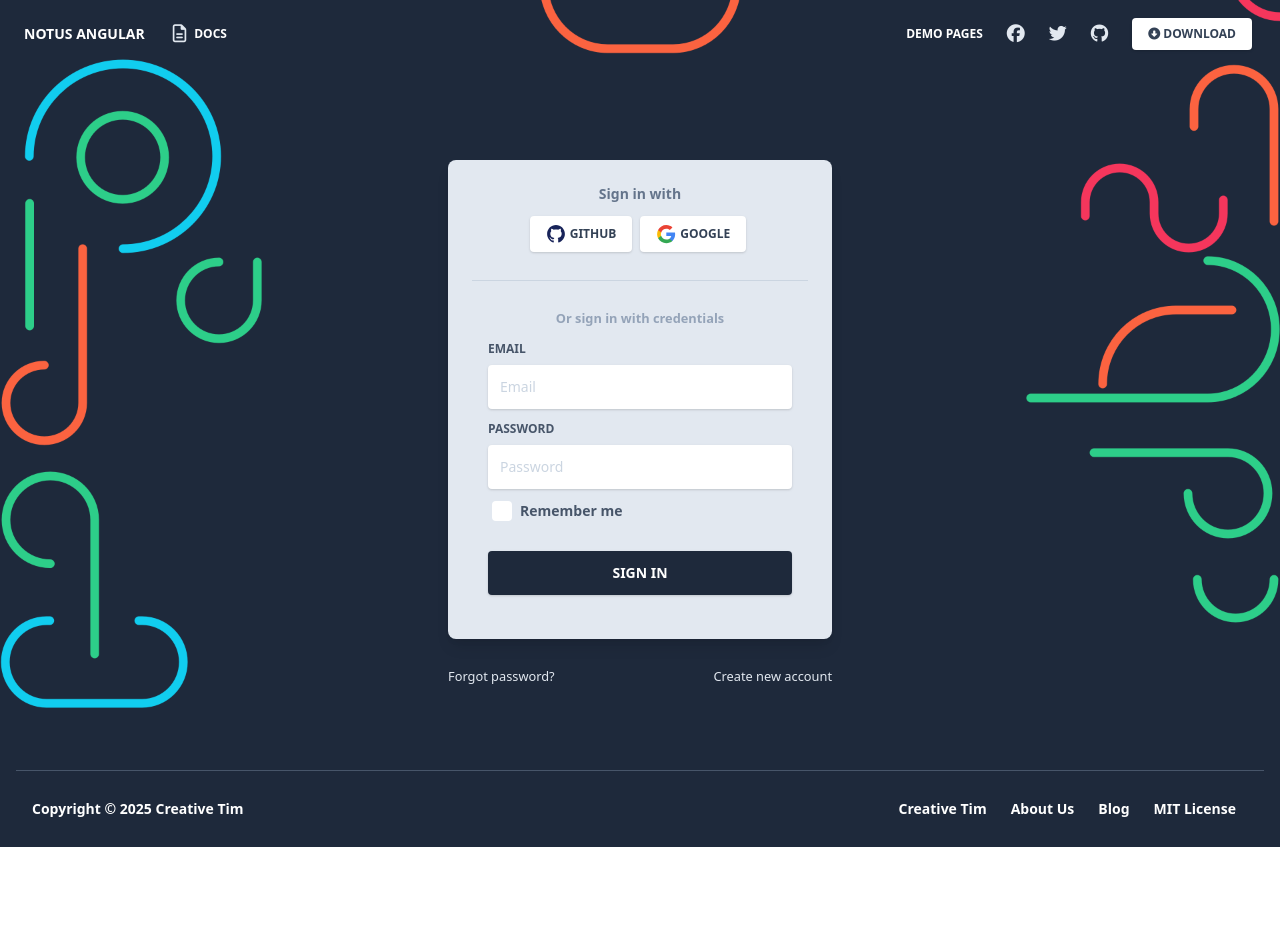
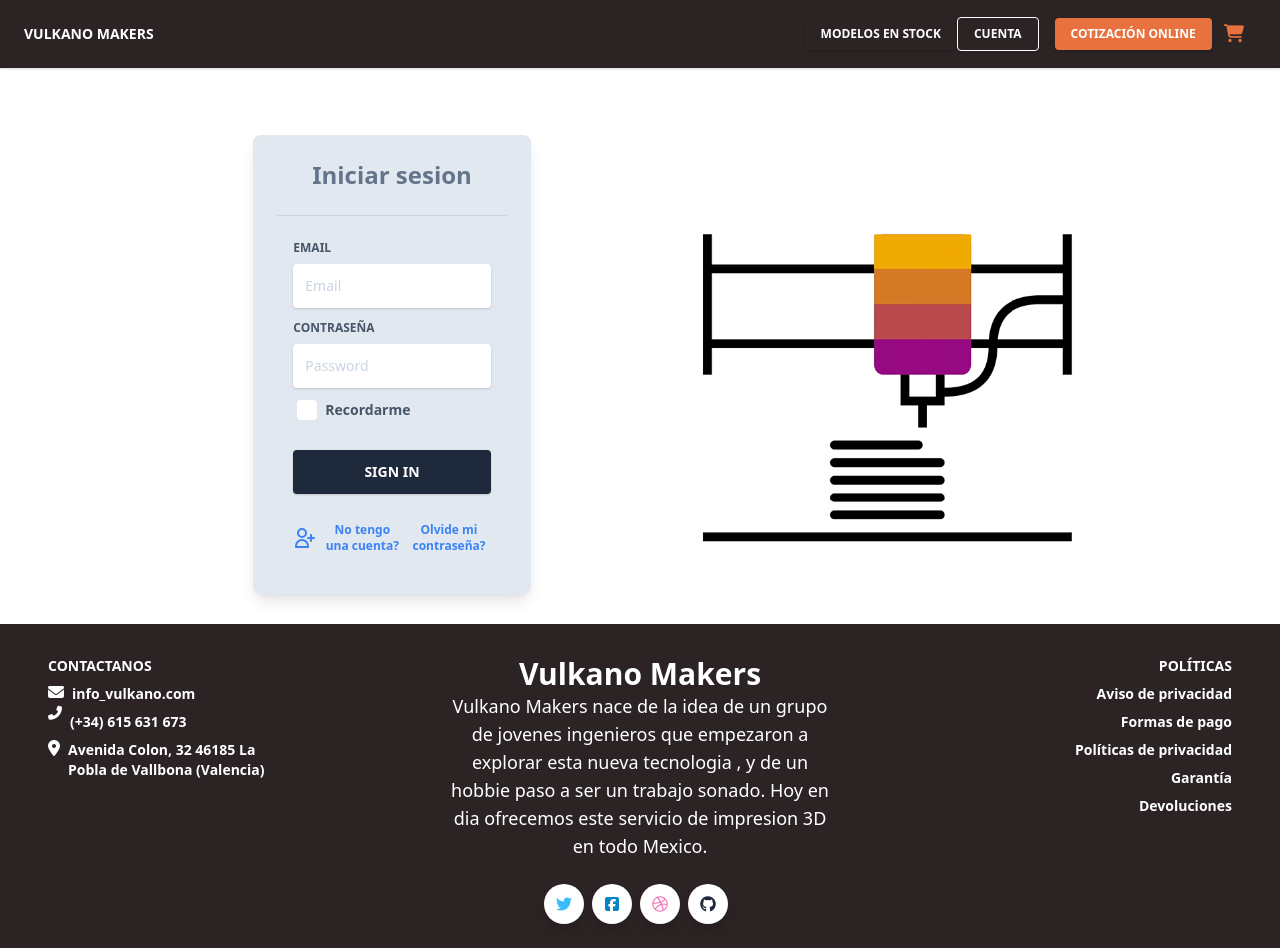
Before and after one commit to Kiraft/angular-3dprint-ecommerce, an Angular app: page /auth/login in a window 1280 px wide. Before the commit the page ends 847 px from the top, so only its background shows below. Built offline with nearby package versions, Linux system fonts and the light colour scheme.

Commit message:
diseno de login terminando y un poco de registrer

```diff
--- a/src/app/app.module.ts
+++ b/src/app/app.module.ts
@@ -51,6 +51,7 @@
 import { CardsProductComponent } from './components/cards/cards-product/cards-product.component';
 import { TableUploadComponent } from './components/tables/table-upload/table-upload.component';
 import { AswerSectionComponent } from './components/aswer-section/aswer-section.component';
+import { AccountComponent } from './views/account/account.component';
 
 @NgModule({
   declarations: [
@@ -91,7 +92,8 @@
     LandingComponent,
     CardsProductComponent,
     TableUploadComponent,
-    AswerSectionComponent
+    AswerSectionComponent,
+    AccountComponent
   ],
   imports: [BrowserModule, AppRoutingModule],
   providers: [],
--- a/src/app/components/aswer-section/aswer-section.component.html
+++ b/src/app/components/aswer-section/aswer-section.component.html
@@ -14,15 +14,15 @@
     <div class="flex justify-between items-center">
       <p>{{ item.question }}</p>
       <button (click)="toggleAnswer(item.id)">
-        <i class="fas fa-plus-circle text-3xl" style="color: #e66b19"></i>
+        <i [ngClass]="item.open ? 'fas fa-minus text-3xl': 'fas fa-plus-circle text-3xl'" style="color: #e66b19"></i>
       </button>
+
     </div>
     <div class="w-full border-t border-gray-300 mb-4 mt-1"></div>
-        @if (item.open) {
-      <div class="text-left text-sm mt-2">
-        <p>{{ item.answer }}</p>
-      </div>
-    }
-    }
+    @if (item.open) {
+    <div class="text-left text-sm mt-2">
+      <p>{{ item.answer }}</p>
+    </div>
+    } }
   </div>
 </section>
--- a/src/app/components/navbars/index-navbar/index-navbar.component.html
+++ b/src/app/components/navbars/index-navbar/index-navbar.component.html
@@ -32,7 +32,7 @@
         <!-- Enlace 2 -->
         <li class="flex justify-center items-center mr-4">
           <a
-            [routerLink]="['/cuenta']"
+            [routerLink]="['/auth']"
             class="bg-[#2C2424] text-white text-xs font-bold uppercase px-4 py-2 rounded shadow hover:shadow-lg"
             style="border: white solid 1px;"
           >
--- a/src/app/layouts/auth/auth.component.html
+++ b/src/app/layouts/auth/auth.component.html
@@ -1,13 +1,12 @@
 <div>
-  <app-auth-navbar></app-auth-navbar>
-  <main>
-    <section class="relative w-full h-full py-40 min-h-screen">
-      <div
-        class="absolute top-0 w-full h-full bg-blueGray-800 bg-no-repeat bg-full"
-        style="background-image: url('assets/img/register_bg_2.png')"
-      ></div>
+  <app-index-navbar></app-index-navbar>
+  <main class="flex w-full h-auto mt-32 md:px-12 lg:px-24 xl:px-36">
+    <div class="flex-1">
       <router-outlet></router-outlet>
-      <app-footer-small [absolute]="true"></app-footer-small>
-    </section>
+    </div>
+    <div class="flex-1 flex items-center justify-center">
+      <img src="assets/animated/printanimate.webp" alt="" width="500">
+    </div>
   </main>
+  <app-footer></app-footer>
 </div>
--- /dev/null
+++ b/src/app/views/account/account.component.html
@@ -0,0 +1 @@
+<p>account works!</p>
--- a/src/app/views/auth/login/login.component.html
+++ b/src/app/views/auth/login/login.component.html
@@ -1,35 +1,17 @@
-<div class="container mx-auto px-4 h-full">
+<div class="px-4 w-full h-full">
   <div class="flex content-center items-center justify-center h-full">
-    <div class="w-full lg:w-4/12 px-4">
+    <div class="lg:w-8/12 px-4">
       <div
         class="relative flex flex-col min-w-0 break-words w-full mb-6 shadow-lg rounded-lg bg-blueGray-200 border-0"
       >
         <div class="rounded-t mb-0 px-6 py-6">
           <div class="text-center mb-3">
-            <h6 class="text-blueGray-500 text-sm font-bold">Sign in with</h6>
+            <h6 class="text-blueGray-500 text-2xl font-bold">Iniciar sesion</h6>
           </div>
-          <div class="btn-wrapper text-center">
-            <button
-              class="bg-white active:bg-blueGray-50 text-blueGray-700 font-normal px-4 py-2 rounded outline-none focus:outline-none mr-2 mb-1 uppercase shadow hover:shadow-md inline-flex items-center font-bold text-xs ease-linear transition-all duration-150"
-              type="button"
-            >
-              <img alt="..." class="w-5 mr-1" src="assets/img/github.svg" />
-              Github
-            </button>
-            <button
-              class="bg-white active:bg-blueGray-50 text-blueGray-700 font-normal px-4 py-2 rounded outline-none focus:outline-none mr-1 mb-1 uppercase shadow hover:shadow-md inline-flex items-center font-bold text-xs ease-linear transition-all duration-150"
-              type="button"
-            >
-              <img alt="..." class="w-5 mr-1" src="assets/img/google.svg" />
-              Google
-            </button>
-          </div>
+
           <hr class="mt-6 border-b-1 border-blueGray-300" />
         </div>
         <div class="flex-auto px-4 lg:px-10 py-10 pt-0">
-          <div class="text-blueGray-400 text-center mb-3 font-bold">
-            <small>Or sign in with credentials</small>
-          </div>
           <form>
             <div class="relative w-full mb-3">
               <label
@@ -50,7 +32,7 @@
                 class="block uppercase text-blueGray-600 text-xs font-bold mb-2"
                 htmlFor="grid-password"
               >
-                Password
+                Contraseña
               </label>
               <input
                 type="password"
@@ -66,7 +48,7 @@
                   class="form-checkbox border-0 text-blueGray-700 ml-1 w-5 h-5 ease-linear transition-all duration-150 rounded"
                 />
                 <span class="ml-2 text-sm font-semibold text-blueGray-600">
-                  Remember me
+                  Recordarme
                 </span>
               </label>
             </div>
@@ -79,19 +61,36 @@
                 Sign In
               </button>
             </div>
+            <div class="flex justify-between items-center mt-6">
+              <a
+                routerLink="/auth/register"
+                class="inline-flex items-center font-bold text-blue-500 hover:text-blue-700 text-xs text-center"
+              >
+                <span>
+                  <svg
+                    class="h-6 w-6"
+                    fill="none"
+                    stroke-linecap="round"
+                    stroke-linejoin="round"
+                    stroke-width="2"
+                    viewBox="0 0 24 24"
+                    stroke="currentColor"
+                  >
+                    <path
+                      d="M18 9v3m0 0v3m0-3h3m-3 0h-3m-2-5a4 4 0 11-8 0 4 4 0 018 0zM3 20a6 6 0 0112 0v1H3v-1z"
+                    />
+                  </svg>
+                </span>
+                <span class="ml-2">No tengo una cuenta?</span>
+              </a>
+                            <a
+                routerLink="/auth/register"
+                class="inline-flex items-center font-bold text-blue-500 hover:text-blue-700 text-xs text-center"
+              >
+                <span class="ml-2">Olvide mi contraseña?</span>
+              </a>
+            </div>
           </form>
-        </div>
-      </div>
-      <div class="flex flex-wrap mt-6 relative">
-        <div class="w-1/2">
-          <a href="javascript:void(0)" class="text-blueGray-200">
-            <small>Forgot password?</small>
-          </a>
-        </div>
-        <div class="w-1/2 text-right">
-          <a [routerLink]="['/auth/register']" class="text-blueGray-200">
-            <small>Create new account</small>
-          </a>
         </div>
       </div>
     </div>
--- a/src/app/views/auth/register/register.component.html
+++ b/src/app/views/auth/register/register.component.html
@@ -1,42 +1,24 @@
-<div class="container mx-auto px-4 h-full">
+<div class="container mx-auto px-4 w-full h-full">
   <div class="flex content-center items-center justify-center h-full">
-    <div class="w-full lg:w-6/12 px-4">
+    <div class="lg:w-8/12 px-4">
       <div
         class="relative flex flex-col min-w-0 break-words w-full mb-6 shadow-lg rounded-lg bg-blueGray-200 border-0"
       >
         <div class="rounded-t mb-0 px-6 py-6">
           <div class="text-center mb-3">
-            <h6 class="text-blueGray-500 text-sm font-bold">Sign up with</h6>
+            <h6 class="text-blueGray-500 text-2xl font-bold">Registrate</h6>
           </div>
-          <div class="btn-wrapper text-center">
-            <button
-              class="bg-white active:bg-blueGray-50 text-blueGray-700 font-normal px-4 py-2 rounded outline-none focus:outline-none mr-2 mb-1 uppercase shadow hover:shadow-md inline-flex items-center font-bold text-xs ease-linear transition-all duration-150"
-              type="button"
-            >
-              <img alt="..." class="w-5 mr-1" src="assets/img/github.svg" />
-              Github
-            </button>
-            <button
-              class="bg-white active:bg-blueGray-50 text-blueGray-700 font-normal px-4 py-2 rounded outline-none focus:outline-none mr-1 mb-1 uppercase shadow hover:shadow-md inline-flex items-center font-bold text-xs ease-linear transition-all duration-150"
-              type="button"
-            >
-              <img alt="..." class="w-5 mr-1" src="assets/img/google.svg" />
-              Google
-            </button>
-          </div>
+
           <hr class="mt-6 border-b-1 border-blueGray-300" />
         </div>
         <div class="flex-auto px-4 lg:px-10 py-10 pt-0">
-          <div class="text-blueGray-400 text-center mb-3 font-bold">
-            <small>Or sign up with credentials</small>
-          </div>
           <form>
             <div class="relative w-full mb-3">
               <label
                 class="block uppercase text-blueGray-600 text-xs font-bold mb-2"
                 htmlFor="grid-password"
               >
-                Name
+                NOMBRE COMPLETO
               </label>
               <input
                 type="email"
@@ -64,29 +46,13 @@
                 class="block uppercase text-blueGray-600 text-xs font-bold mb-2"
                 htmlFor="grid-password"
               >
-                Password
+                CONTRASENA
               </label>
               <input
                 type="password"
                 class="border-0 px-3 py-3 placeholder-blueGray-300 text-blueGray-600 bg-white rounded text-sm shadow focus:outline-none focus:ring w-full ease-linear transition-all duration-150"
                 placeholder="Password"
               />
-            </div>
-
-            <div>
-              <label class="inline-flex items-center cursor-pointer">
-                <input
-                  id="customCheckLogin"
-                  type="checkbox"
-                  class="form-checkbox border-0 text-blueGray-700 ml-1 w-5 h-5 ease-linear transition-all duration-150 rounded"
-                />
-                <span class="ml-2 text-sm font-semibold text-blueGray-600">
-                  I agree with the
-                  <a href="javascript:void(0)" class="text-red-600">
-                    Privacy Policy
-                  </a>
-                </span>
-              </label>
             </div>
 
             <div class="text-center mt-6">
```
Also changed, not shown: src/app/views/account/account.component.ts (added, +10 -0 lines), src/app/views/account/account.component.css (added), src/assets/animated/printanimate.webp (added), 1 other file (tests, documents, lock files or other folders).
